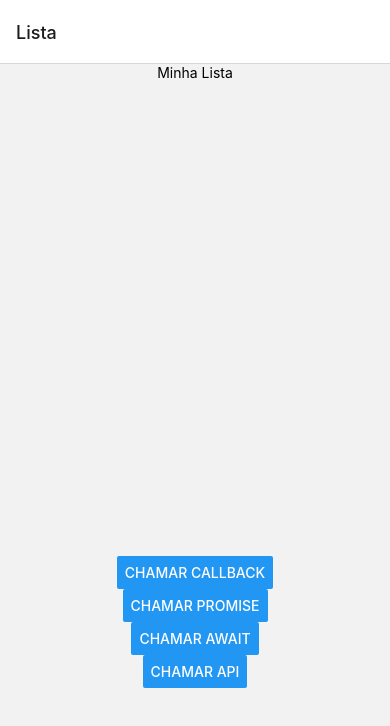
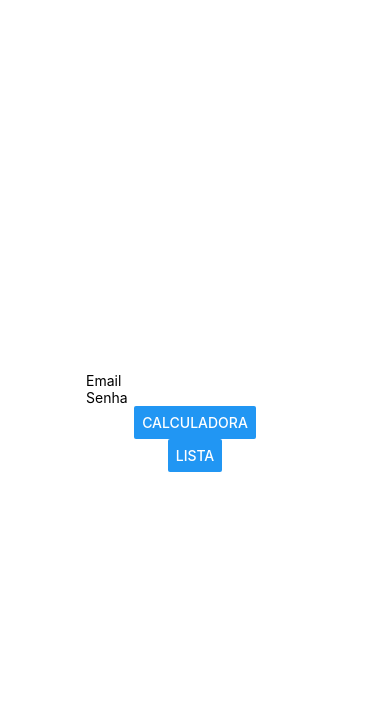
Before and after one commit to Rodrigo-Lemos-SantaCruz/MobileADS-2024.2, a React Native app: screen / in a window 390 px wide. Shown: the top 726 px of the page. Built offline with nearby package versions, Linux system fonts and the light colour scheme; no server answers.

Commit message:
Aula 03-10 - Sem firebase.js

```diff
--- a/App.js
+++ b/App.js
@@ -13,7 +13,7 @@ const Stack = createStackNavigator()
 export default function App() {
   return (
     <NavigationContainer>
-      <Stack.Navigator initialRouteName='Lista'>
+      <Stack.Navigator initialRouteName='Login'>
         <Stack.Screen name="Login" component={Login} options={{headerShown: false}} />
         <Stack.Screen name="CalculaNota" component={Calculadora} options={{title: 'Calculadora de Notas'}}/>
         <Stack.Screen name="Lista" component={Lista} />
--- a/Telas/Login.js
+++ b/Telas/Login.js
@@ -2,6 +2,9 @@ import React,{ useState } from 'react';
 import { StatusBar } from 'expo-status-bar';
 import { StyleSheet, Text, View, TextInput, Button } from 'react-native';
 import { useNavigation } from '@react-navigation/native';
+import {getAuth, signInWithEmailAndPassword } from "firebase/auth"
+import firebase from '../Servicos/firebase'
+
 export default function Login() {
   const navigation = useNavigation()
   const [email, setEmail] = useState('')
@@ -18,13 +21,26 @@ export default function Login() {
       console.log('Errou')
     }
   }
+  const ValidaComFirebase = function(rota) {
+      const auth = getAuth(firebase)
+      signInWithEmailAndPassword(auth, email, senha)
+        .then(user => {
+          var nomeCerto = 'Rodrigo'
+          setResultado(true)
+          console.log(user)
+          navigation.navigate(rota, {nome: nomeCerto, idade: 29})
+          })
+        .catch(err => {
+          setResultado(false)
+          console.error(err)})
+  }
   return (
     <View style={styles.container}>
       {resultado ? null : <Text>Usuário errou email ou senha</Text>}
       <TextInput placeholder='Email' onChangeText={(text)=>setEmail(text)} />
       <TextInput placeholder='Senha' onChangeText={(text)=>setSenha(text)} />
-      <Button title='Calculadora' onPress={()=>ValidaLogin('CalculaNota')} />
-      <Button title='Lista' onPress={()=>ValidaLogin('Lista')} />
+      <Button title='Calculadora' onPress={()=>ValidaComFirebase('CalculaNota')} />
+      <Button title='Lista' onPress={()=>ValidaComFirebase('Lista')} />
       <StatusBar style="auto" />
     </View>
   );
--- a/package.json
+++ b/package.json
@@ -14,6 +14,7 @@
     "@react-navigation/stack": "^6.4.1",
     "expo": "~51.0.28",
     "expo-status-bar": "~1.12.1",
+    "firebase": "^10.14.0",
     "react": "18.2.0",
     "react-dom": "18.2.0",
     "react-native": "0.74.5",
```
Also changed, not shown: 1 other file (tests, documents, lock files or other folders).
